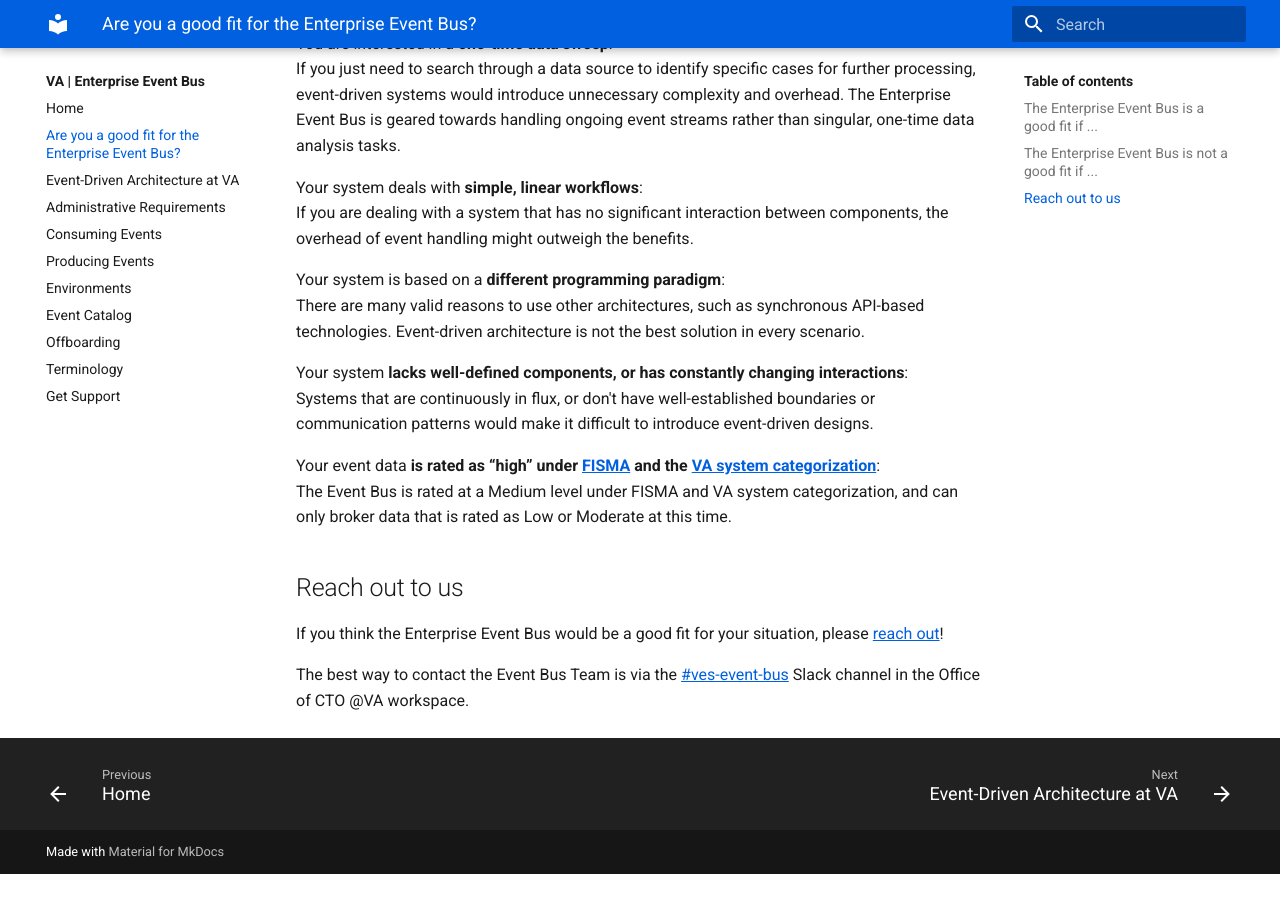
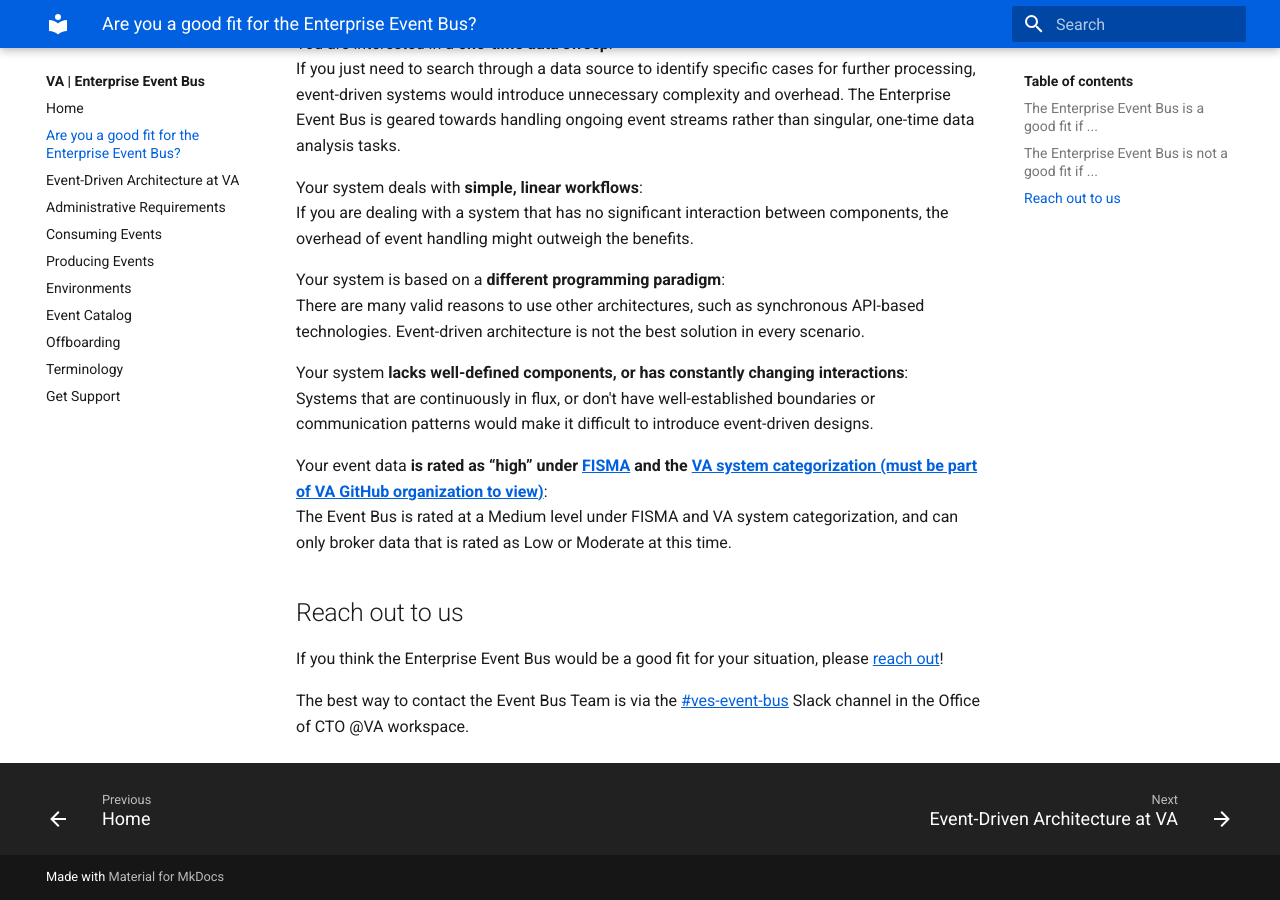
Before and after one commit to department-of-veterans-affairs/ves-event-bus-developer-portal, an MkDocs documentation site: the page built from docs/get-started.md, in a window 1280 px wide and 900 px high, scrolled down 1086 px. Built offline with MkDocs 1.6.1 and Material for MkDocs 9.7.7, drawn with Linux system fonts in a browser that asks for light colours; before the commit the page ends 1960 px from its top, so only the background shows below that.

Commit message:
fix link text in get-started.md

```diff
--- a/docs/get-started.md
+++ b/docs/get-started.md
@@ -37,7 +37,7 @@
 Your system **lacks well-defined components, or has constantly changing interactions**:<br/>
 Systems that are continuously in flux, or don't have well-established boundaries or communication patterns would make it difficult to introduce event-driven designs.
 
-Your event data **is rated as “high” under [FISMA](https://security.cms.gov/learn/federal-information-security-management-act-fisma) and the [VA system categorization](https://jubilant-succotash-m55rqe7.pages.github.io/categorization/)**:<br/>
+Your event data **is rated as “high” under [FISMA](https://security.cms.gov/learn/federal-information-security-management-act-fisma) and the [VA system categorization (must be part of VA GitHub organization to view)](https://jubilant-succotash-m55rqe7.pages.github.io/categorization/)**:<br/>
 The Event Bus is rated at a Medium level under FISMA and VA system categorization, and can only broker data that is rated as Low or Moderate at this time.
 
 ## Reach out to us
```
